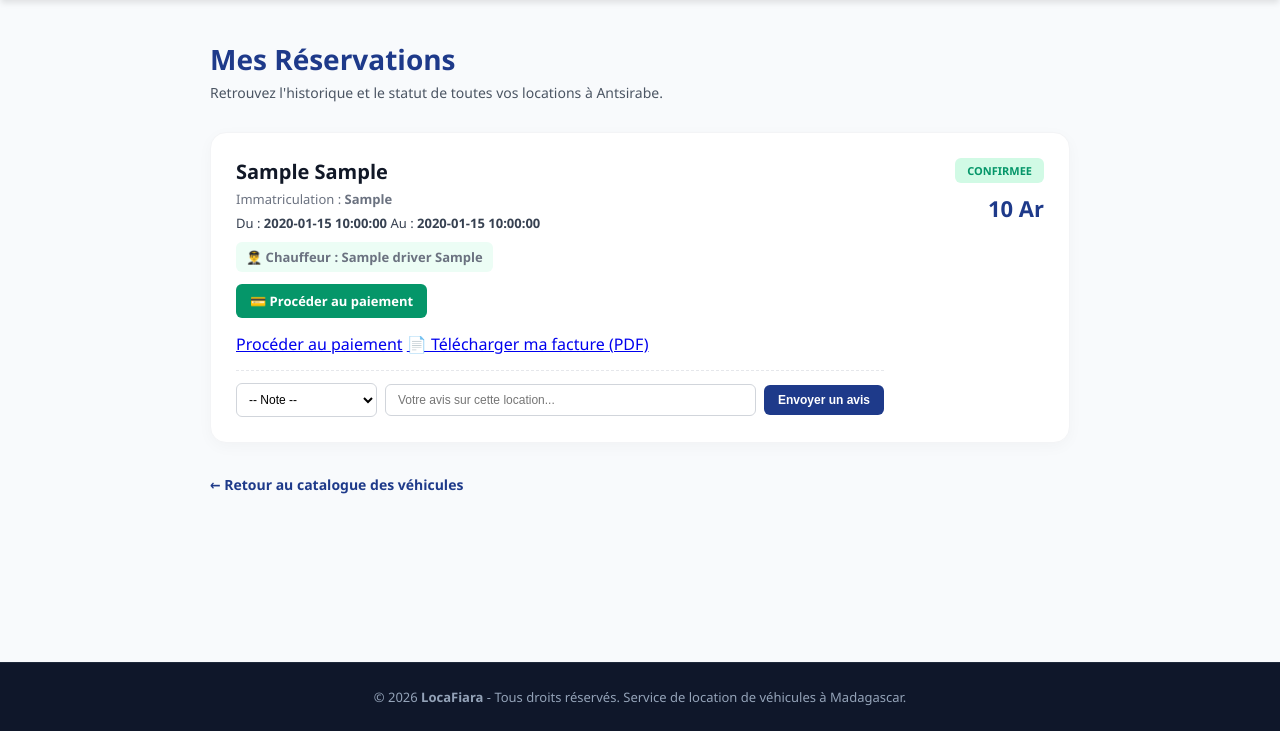
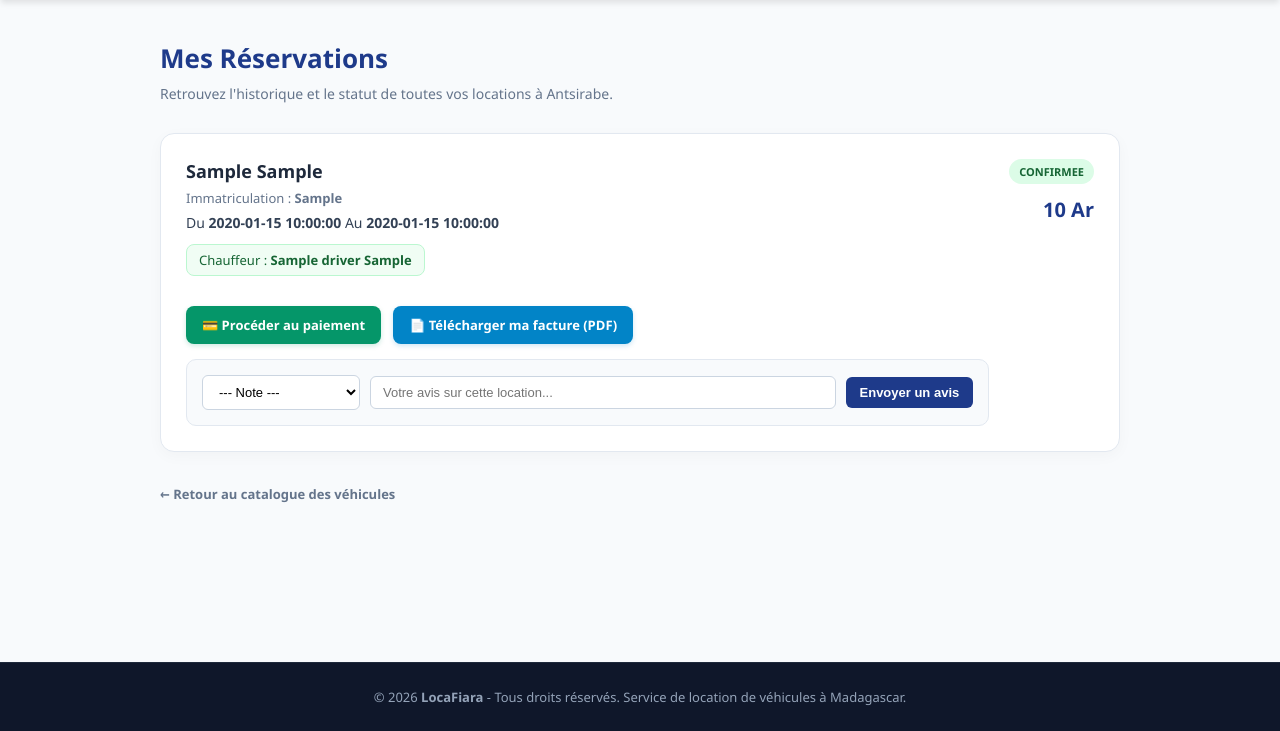
Before and after one commit to yowane-hub/LocaFiara, a PHP site: page /mes_reservations.php in a window 1280 px wide. Shown: the part 69-800 px from the top of the page. Run offline with PHP 8.4, Linux system fonts and the light colour scheme; the visitor is signed in with stand-in values (Sample User, id 1); tables that the repository leaves empty or names only in its code hold one stand-in row (values such as "Sample post").

Commit message:
Quelques modifications du styles dans les boutons: téléchargement facture, proceder paiement et gerer paiement

```diff
--- a/assets/css/mes_reservation.css
+++ b/assets/css/mes_reservation.css
@@ -1,9 +1,9 @@
 /* ========================================================================
-   Style de la page "Mes Réservations" (mes_reservations.css)
+   Style de la page "Mes Réservations" (assets/css/mes_reservations.css)
    ======================================================================== */
 
 .reservations-main {
-    max-width: 900px;
+    max-width: 1000px;
     margin: 40px auto;
     padding: 0 20px;
     font-family: 'Segoe UI', Tahoma, Geneva, Verdana, sans-serif;
@@ -14,49 +14,35 @@
 }
 
 .reservations-header h1 {
-    font-size: 28px;
+    color: #1e3a8a;
+    margin: 0 0 8px 0;
+    font-size: 26px;
     font-weight: 800;
-    color: #1e3a8a;
-    margin: 0 0 5px 0;
 }
 
 .reservations-header p {
-    color: #4b5563;
+    color: #64748b;
     font-size: 14px;
     margin: 0;
 }
 
-/* État vide (aucune réservation) */
+/* Aucun résultat */
 .empty-reservations {
     background: #ffffff;
-    padding: 30px;
-    border-radius: 16px;
+    padding: 40px;
     text-align: center;
-    border: 1px solid #e5e7eb;
+    border-radius: 12px;
+    border: 1px solid #e2e8f0;
+    box-shadow: 0 4px 15px rgba(0, 0, 0, 0.03);
 }
 
 .empty-reservations p {
-    color: #6b7280;
-    font-size: 16px;
+    color: #475569;
+    font-size: 15px;
     margin-bottom: 20px;
 }
 
-.btn-primary {
-    background: #1e3a8a;
-    color: #fff;
-    padding: 12px 20px;
-    border-radius: 8px;
-    text-decoration: none;
-    font-weight: 600;
-    display: inline-block;
-    transition: background-color 0.2s ease;
-}
-
-.btn-primary:hover {
-    background-color: #1d4ed8;
-}
-
-/* Liste et cartes de réservations */
+/* Liste des réservations */
 .reservations-list {
     display: flex;
     flex-direction: column;
@@ -65,192 +51,208 @@
 
 .reservation-card {
     background: #ffffff;
-    border-radius: 16px;
+    border-radius: 14px;
+    padding: 25px;
+    border: 1px solid #e2e8f0;
     box-shadow: 0 4px 15px rgba(0, 0, 0, 0.03);
-    border: 1px solid #f3f4f6;
-    padding: 25px;
     display: flex;
     justify-content: space-between;
     align-items: flex-start;
     gap: 20px;
+    flex-wrap: wrap;
 }
 
-@media (max-width: 768px) {
-    .reservation-card {
-        flex-direction: column;
-    }
-}
-
+/* Colonne de gauche : Infos & Actions */
 .reservation-info {
     flex: 1;
+    min-width: 280px;
 }
 
 .reservation-title {
-    font-size: 20px;
+    color: #1e293b;
+    font-size: 18px;
     font-weight: 700;
-    color: #111827;
-    margin: 0 0 5px 0;
+    margin: 0 0 6px 0;
 }
 
 .reservation-plate {
     font-size: 13px;
-    color: #6b7280;
+    color: #64748b;
     margin: 0 0 6px 0;
 }
 
 .reservation-dates {
-    font-size: 13px;
-    color: #374151;
-    margin: 0 0 10px 0;
+    font-size: 14px;
+    color: #334155;
+    margin: 0 0 12px 0;
 }
 
 /* Badges Chauffeur */
 .driver-badge {
+    background-color: #f0fdf4;
+    color: #166534;
+    border: 1px solid #bbf7d0;
+    padding: 6px 12px;
+    border-radius: 8px;
     font-size: 13px;
-    color: #6b7280;
-    margin: 0 0 12px 0;
-    background: #ecfdf5;
-    padding: 6px 10px;
-    border-radius: 6px;
     display: inline-block;
-    font-weight: 600;
+    margin-bottom: 15px;
 }
 
 .no-driver-badge {
+    background-color: #f8fafc;
+    color: #64748b;
+    border: 1px solid #cbd5e1;
+    padding: 6px 12px;
+    border-radius: 8px;
     font-size: 13px;
-    color: #6b7280;
-    margin: 0 0 12px 0;
-    background: #f3f4f6;
-    padding: 6px 10px;
-    border-radius: 6px;
     display: inline-block;
+    margin-bottom: 15px;
 }
 
-/* Section Avis Client */
+/* Conteneur des boutons d'action (Paiement et Facture PDF) */
+.reservation-actions-container {
+    display: flex;
+    gap: 12px;
+    align-items: center;
+    flex-wrap: wrap;
+    margin: 15px 0;
+}
+
+/* Bouton vert de paiement */
+.btn-pay-action {
+    display: inline-block;
+    background-color: #059669;
+    color: #ffffff;
+    padding: 10px 16px;
+    border-radius: 8px;
+    text-decoration: none;
+    font-weight: 600;
+    font-size: 13px;
+    transition: background-color 0.2s ease;
+    box-shadow: 0 2px 5px rgba(5, 150, 105, 0.2);
+}
+
+.btn-pay-action:hover {
+    background-color: #047857;
+}
+
+/* Bouton de téléchargement de la facture PDF */
+.btn-download-invoice {
+    display: inline-block;
+    background-color: #0284c7;
+    color: #ffffff;
+    padding: 10px 16px;
+    border-radius: 8px;
+    text-decoration: none;
+    font-weight: 600;
+    font-size: 13px;
+    transition: background-color 0.2s ease;
+    box-shadow: 0 2px 5px rgba(2, 132, 199, 0.2);
+}
+
+.btn-download-invoice:hover {
+    background-color: #0369a1;
+}
+
+/* Section Avis client */
 .review-box {
     margin-top: 15px;
-    border-top: 1px dashed #e5e7eb;
-    padding-top: 12px;
+    background-color: #f8fafc;
+    border: 1px solid #e2e8f0;
+    padding: 15px;
+    border-radius: 10px;
 }
 
 .review-form {
     display: flex;
-    gap: 8px;
+    gap: 10px;
+    flex-wrap: wrap;
     align-items: center;
-    flex-wrap: wrap;
 }
 
-.review-select {
-    padding: 8px;
+.review-select, .review-input {
+    padding: 8px 12px;
     border-radius: 6px;
-    border: 1px solid #d1d5db;
-    font-size: 12px;
+    border: 1px solid #cbd5e1;
+    font-size: 13px;
+    outline: none;
     background-color: #ffffff;
-    outline: none;
 }
 
 .review-input {
     flex: 1;
     min-width: 180px;
-    padding: 8px 12px;
-    border-radius: 6px;
-    border: 1px solid #d1d5db;
-    font-size: 12px;
-    outline: none;
-}
-
-.review-input:focus,
-.review-select:focus {
-    border-color: #1e3a8a;
 }
 
 .review-btn {
-    background: #1e3a8a;
+    background-color: #1e3a8a;
     color: white;
     border: none;
     padding: 8px 14px;
     border-radius: 6px;
     font-weight: 600;
+    font-size: 13px;
     cursor: pointer;
-    font-size: 12px;
-    transition: background-color 0.2s ease;
+    transition: background 0.2s;
 }
 
 .review-btn:hover {
-    background-color: #1d4ed8;
+    background-color: #172554;
 }
 
-/* Colonne de droite (Statut et Prix) */
+/* Colonne de droite : Statut et Prix */
 .reservation-meta {
     text-align: right;
     display: flex;
     flex-direction: column;
     align-items: flex-end;
-    gap: 10px;
-    min-width: 140px;
+    gap: 12px;
 }
 
 .status-badge {
-    display: inline-block;
     font-size: 11px;
     font-weight: 700;
     text-transform: uppercase;
-    padding: 5px 12px;
-    border-radius: 6px;
+    padding: 5px 10px;
+    border-radius: 20px;
+    display: inline-block;
 }
 
 .status-en_attente {
-    background: #fef3c7;
-    color: #d97706;
+    background-color: #fef9c3;
+    color: #854d0e;
 }
 
 .status-confirmee {
-    background: #d1fae5;
-    color: #059669;
+    background-color: #dcfce7;
+    color: #166534;
 }
 
 .status-annulee {
-    background: #fee2e2;
-    color: #dc2626;
+    background-color: #fee2e2;
+    color: #991b1b;
 }
 
 .reservation-price {
-    font-size: 22px;
+    font-size: 20px;
     font-weight: 800;
     color: #1e3a8a;
 }
 
-/* Lien de retour */
 .back-link-container {
     margin-top: 30px;
 }
 
 .back-link {
-    color: #1e3a8a;
+    color: #64748b;
     text-decoration: none;
+    font-size: 13px;
     font-weight: 600;
-    font-size: 14px;
-    transition: color 0.2s ease;
+    transition: color 0.2s;
 }
 
 .back-link:hover {
-    color: #1d4ed8;
+    color: #1e3a8a;
     text-decoration: underline;
 }
-
-/* Bouton vers la page de paiement dans mes_reservations.php */
-.btn-pay-link {
-    background: #059669;
-    color: white;
-    padding: 8px 14px;
-    border-radius: 6px;
-    text-decoration: none;
-    font-weight: 600;
-    font-size: 13px;
-    display: inline-block;
-    transition: background-color 0.2s ease;
-}
-
-.btn-pay-link:hover {
-    background-color: #047857;
-}
--- a/mes_reservations.php
+++ b/mes_reservations.php
@@ -58,8 +58,6 @@ require_once 'includes/header.php';
             <?php foreach ($reservations as $res): ?>
                 <div class="reservation-card">
 
-
-
                     <!-- Colonne gauche : Détails du véhicule, dates et chauffeur -->
                     <div class="reservation-info">
                         <h3 class="reservation-title">
@@ -69,36 +67,28 @@ require_once 'includes/header.php';
                             Immatriculation : <strong><?= htmlspecialchars($res['immatriculation']); ?></strong>
                         </p>
                         <p class="reservation-dates">
-                            Du : <strong><?= htmlspecialchars($res['date_debut']); ?></strong> Au : <strong><?= htmlspecialchars($res['date_fin']); ?></strong>
+                            Du <strong><?= htmlspecialchars($res['date_debut']); ?></strong> Au <strong><?= htmlspecialchars($res['date_fin']); ?></strong>
                         </p>
 
                         <!-- Affichage du chauffeur assigné -->
                         <?php if (!empty($res['driver_nom'])): ?>
                             <div class="driver-badge">
-                                👨‍✈️ Chauffeur : <strong><?= htmlspecialchars($res['driver_nom'] . ' ' . $res['driver_prenom']); ?></strong>
+                                Chauffeur : <strong><?= htmlspecialchars($res['driver_nom'] . ' ' . $res['driver_prenom']); ?></strong>
                             </div>
                         <?php else: ?>
                             <div class="no-driver-badge">
-                                🚗 Sans chauffeur
+                                Sans chauffeur
                             </div>
                         <?php endif; ?>
 
-                        <!-- Formulaire d'avis client (s'affiche uniquement si la réservation est confirmée) -->
+                        <!-- ZONE DES ACTIONS DE PAIEMENT ET FACTURE CORRIGÉE -->
+                        <div class="reservation-actions-container">
                             <?php if ($res['statut_reservation'] === 'confirmee'): ?>
-                            <!-- Bouton pour accéder au paiement -->
-                            <div class="payment-action-box" style="margin-bottom: 15px;">
-                                <a href="payer.php?reservation_id=<?= $res['id']; ?>" class="btn-pay-link">
+                                <a href="payer.php?reservation_id=<?= $res['id']; ?>" class="btn-pay-action">
                                     💳 Procéder au paiement
                                 </a>
-                            </div>
-
-                            <div class="reservation-actions">
-                                <!-- Si la réservation est confirmée et qu'il n'y a pas encore de paiement validé -->
-                                <?php if ($res['statut_reservation'] === 'confirmee'): ?>
-                                    <a href="payer.php?reservation_id=<?= $res['id']; ?>" class="btn-pay-action">Procéder au paiement</a>
                             <?php endif; ?>
 
-                                <!-- Vérification et affichage du bouton de téléchargement de la facture -->
                             <?php
                             $stmt_inv = $pdo->prepare("SELECT id FROM invoices WHERE reservation_id = ?");
                             $stmt_inv->execute([$res['id']]);
@@ -112,13 +102,14 @@ require_once 'includes/header.php';
                             <?php endif; ?>
                         </div>
 
-
+                        <!-- Formulaire d'avis client (s'affiche uniquement si la réservation est confirmée) -->
+                        <?php if ($res['statut_reservation'] === 'confirmee'): ?>
                             <div class="review-box">
                                 <form action="traitement_avis.php" method="POST" class="review-form">
                                     <input type="hidden" name="reservation_id" value="<?= $res['id']; ?>">
 
                                     <select name="note" required class="review-select">
-                                        <option value="">-- Note --</option>
+                                        <option value="">--- Note ---</option>
                                         <option value="5">⭐⭐⭐⭐⭐ (5/5)</option>
                                         <option value="4">⭐⭐⭐⭐ (4/5)</option>
                                         <option value="3">⭐⭐⭐ (3/5)</option>
@@ -150,6 +141,7 @@ require_once 'includes/header.php';
                         <span class="status-badge <?= $statut_class; ?>">
                             <?= htmlspecialchars($res['statut_reservation']); ?>
                         </span>
+
                         <div class="reservation-price">
                             <?= number_format($res['montant_total'], 0, ',', ' '); ?> Ar
                         </div>
```
Also changed, not shown: admin_dashboard.php (+19 -21 lines), assets/css/admin_dashboard.css (+21 -51 lines). Lines whose indentation alone changed are shown as unchanged.
